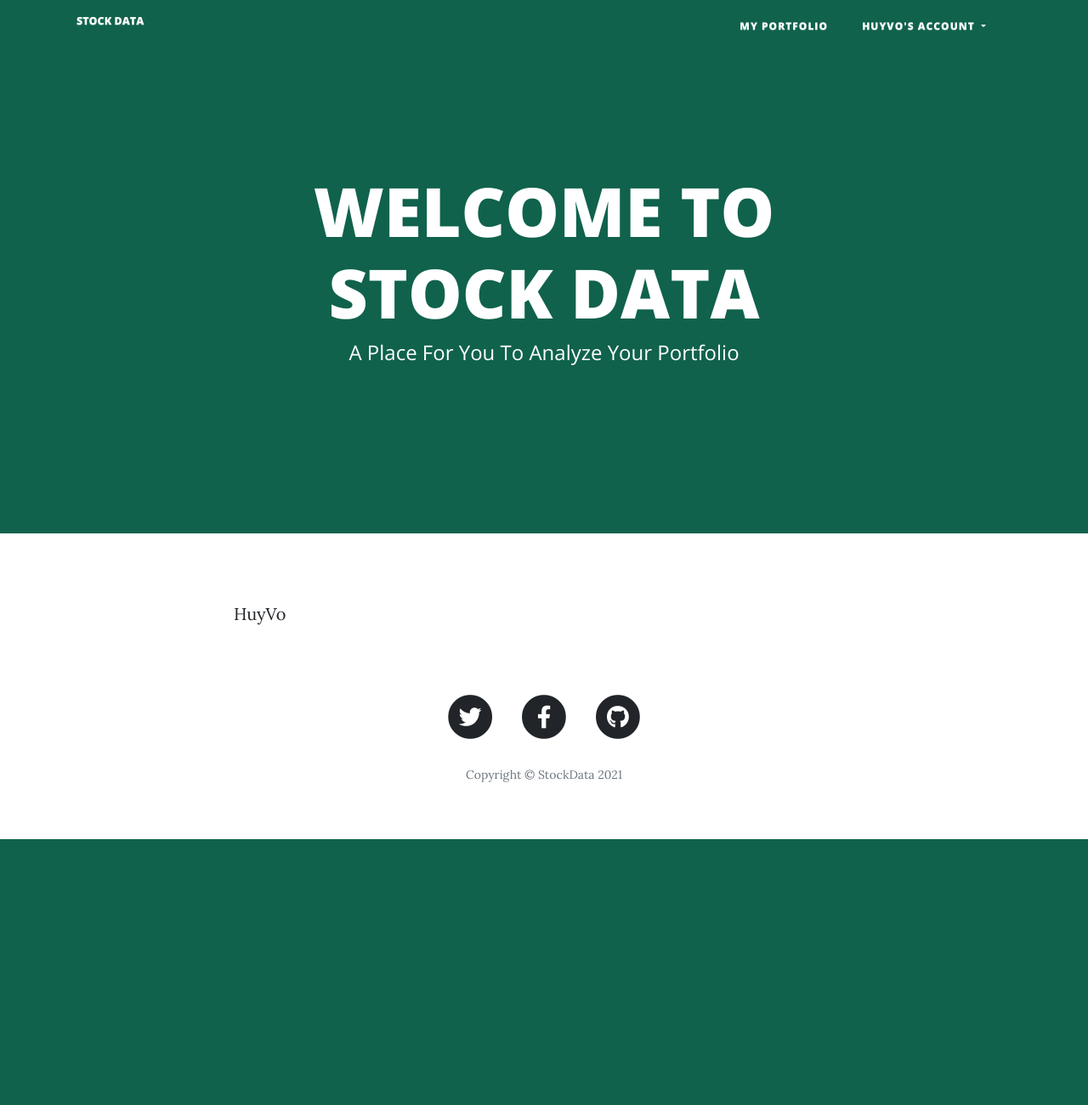
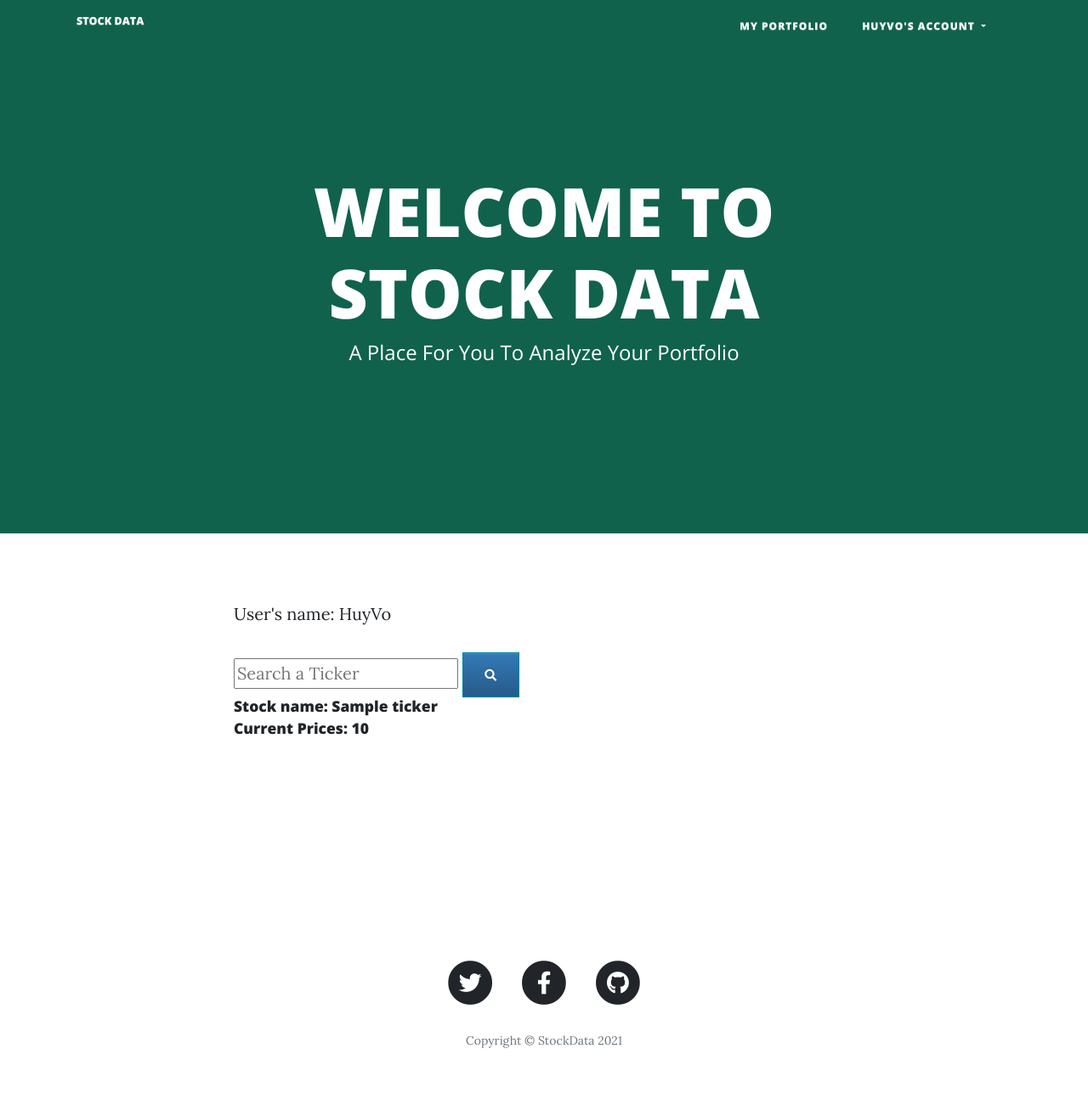
Before and after one commit to vohuy1894/Huy_Vo_Django_Data_Project, a Django app: page /profile/ in a window 1280 px wide. Shown: the whole page at 85% size. Before the commit the page ends 988 px from the top, so only its background shows below. Run offline with Django 3.2, Linux system fonts and the light colour scheme; a user stored in the database is signed in; a database or web service that is not in the repository returns one stand-in record (values such as "Sample title"); data that the repository does not hold is empty; a map, chart or similar area stays blank; some libraries are stand-ins or nearby versions.

Commit message:
add testing chart to user's profile page

```diff
--- a/Huy_Vo_Django_Data_Project/settings.py
+++ b/Huy_Vo_Django_Data_Project/settings.py
@@ -11,6 +11,8 @@ https://docs.djangoproject.com/en/3.2/ref/settings/
 """
 
 from pathlib import Path
+from secrets import *
+from decouple import config
 
 # Build paths inside the project like this: BASE_DIR / 'subdir'.
 BASE_DIR = Path(__file__).resolve().parent.parent
@@ -20,8 +22,7 @@ BASE_DIR = Path(__file__).resolve().parent.parent
 # See https://docs.djangoproject.com/en/3.2/howto/deployment/checklist/
 
 # SECURITY WARNING: keep the secret key used in production secret!
-SECRET_KEY = 'django-insecure--b)3t-67p@n$bl_uszrwrg+fs_w0p*+mizu#kaprie$9=*0v%$'
-
+SECRET_KEY = config('SECRET_KEY')
 # SECURITY WARNING: don't run with debug turned on in production!
 DEBUG = True
 
--- a/stock_app/templates/stock_app/base.html
+++ b/stock_app/templates/stock_app/base.html
@@ -28,6 +28,8 @@
     <link href="{% static 'stock_app/css/clean-blog.min.css' %}"  rel="stylesheet">
     <link href="{% static 'stock_app/css/styles.css' %}"  rel="stylesheet">
 
+    <!-- Graph js -->
+    <script src="https://cdn.jsdelivr.net/npm/chart.js"></script>
 
     {%block title%}
     {%endblock%}
--- a/users/templates/users/profile.html
+++ b/users/templates/users/profile.html
@@ -1,6 +1,58 @@
 {% extends "stock_app/base.html" %}
 {% load crispy_forms_tags %}
 {%block content%}
-<p>{{user.username}}</p>
+<p>User's name: {{user.username}}</p>
+  <form action="#" method="get">
+        <input id="searchEntry" name="search_box"  type="text" class="searchbox__input" placeholder="Search a Ticker">
+          <button type="submit" class="btn btn-primary">
+        <i class="fas fa-search"></i>
+        </button>
+    </form>
+<!-- Stock Label -->
+<h3 class="tickerHeader">Stock name: {{ ticker }}</h3>
+<h3 class="tickerHeader">Current Prices: {{currentPrice}}  </h3>
+<!-- end Stock Label -->
+<div>
+    <canvas id="firstChart" width="400" height="200"></canvas>
+</div>
+
+<script>
+var ctx = document.getElementById('firstChart').getContext('2d');
+var weeklyData = JSON.parse("{{ weekly_prices }}")
+var myChart = new Chart(ctx, {
+    type: 'line',
+    data: {
+        labels: ["Monday", "Tuesday", "Wednesday", "Thursday", "Friday"],
+        datasets: [{
+            label: 'Stock Name: {{ ticker }}',
+            data: weeklyData,
+            backgroundColor: [
+                'rgba(255, 99, 132, 0.2)',
+                'rgba(54, 162, 235, 0.2)',
+                'rgba(255, 206, 86, 0.2)',
+                'rgba(75, 192, 192, 0.2)',
+                'rgba(153, 102, 255, 0.2)',
+                'rgba(255, 159, 64, 0.2)'
+            ],
+            borderColor: [
+                'rgba(255, 99, 132, 1)',
+                'rgba(54, 162, 235, 1)',
+                'rgba(255, 206, 86, 1)',
+                'rgba(75, 192, 192, 1)',
+                'rgba(153, 102, 255, 1)',
+                'rgba(255, 159, 64, 1)'
+            ],
+            borderWidth: 1
+        }]
+    },
+    options: {
+        scales: {
+            y: {
+                beginAtZero: true
+            }
+        }
+    }
+});
+</script>
 {%endblock%}
 </html>
--- a/users/views.py
+++ b/users/views.py
@@ -2,7 +2,10 @@ from django.shortcuts import render, redirect
 from .forms import RegisterForm
 from django.contrib import messages
 from django.contrib.auth.decorators import login_required
-
+import json
+import random
+import requests
+import styvio
 
 def register(request):
 	if request.method == 'POST':
@@ -17,5 +20,28 @@ def register(request):
 	return render(request, 'users/register.html', {'form': form})
 
 @login_required
-def profile(request):
-	return render(request, 'users/profile.html')
+def profile(request, *args, **kwargs):
+	context = {}
+    # #  search bar logic  # #
+	stockList = ["MSFT", "FB", "AAPL", "AMZN", "NFLX", "GOOG", "BABA", "NVDA", "TSLA"]
+	randomStock = (random.choice(stockList))
+	if request.method == 'GET':
+		search_query = request.GET.get('search_box', None)
+	if(search_query is None):
+		search_query = randomStock
+	tickerText = search_query.upper()
+
+	try:
+		out = (requests.get("https://www.styvio.com/api/" + str(tickerText))).json()
+	except:
+		out = (requests.get("https://www.styvio.com/api/" + str(randomStock))).json()
+    # # end search bar logic  # #
+
+	# #  API logic  # #
+	ticker = out['ticker']
+	currentPrice = out['currentPrice']
+	weekly_prices = out['weeklyPrices']
+	context['ticker'] = ticker
+	context['currentPrice'] = currentPrice
+	context['weekly_prices'] = weekly_prices
+	return render(request, 'users/profile.html', context)
```
Also changed, not shown: db.sqlite3, 1 other file.
